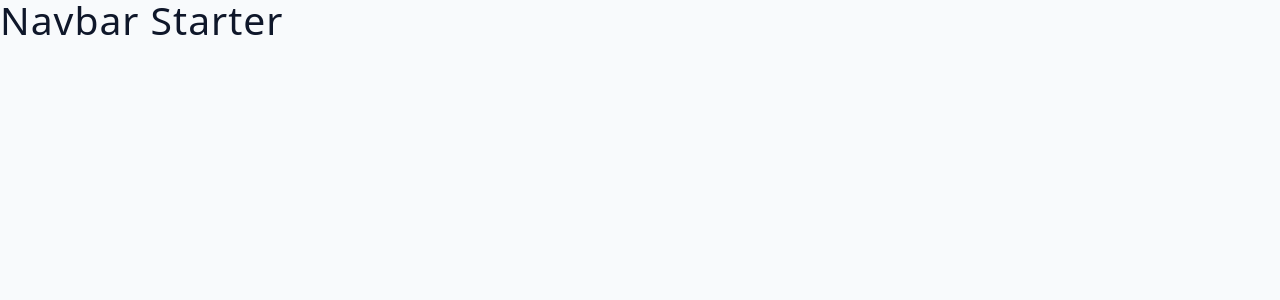
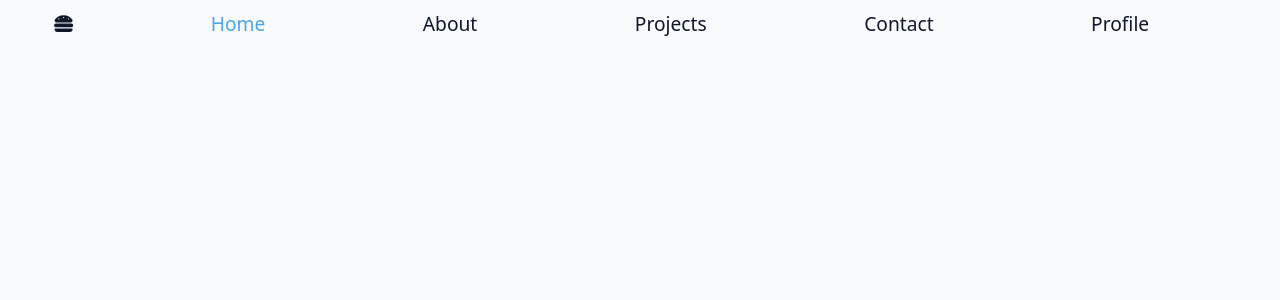
Before and after one commit to UmrenTV/fundamental-react-projects, a React (Vite) app in the folder navbar/: page / in a window 1280 px wide. Shown: the top 300 px of the page. Built offline with nearby package versions, Linux system fonts and the light colour scheme.

Commit message:
created basic nav nagvigation, active class + functionality, burger icon for toggling the menu, etc

```diff
--- a/navbar/src/App.jsx
+++ b/navbar/src/App.jsx
@@ -1,4 +1,41 @@
+import { useState, useEffect } from "react";
+import { links } from "./data";
+import { FaHamburger } from "react-icons/fa";
+
 const App = () => {
-  return <h2>Navbar Starter</h2>;
+    const [pathname, setPathname] = useState(window.location.pathname);
+    const [toggleMenu, setToggleMenu] = useState(true);
+    useEffect(() => {
+        setPathname(window.location.pathname);
+    });
+
+    console.log(links);
+    return (
+        <nav className="nav-main">
+            <div className="nav-toggle">
+                <FaHamburger
+                    className="hamburger"
+                    onClick={() => {
+                        setToggleMenu(!toggleMenu);
+                    }}
+                />
+            </div>
+            {toggleMenu && (
+                <div className="nav-container">
+                    {links.map(({ id, url, text }) => {
+                        return (
+                            <a
+                                href={url}
+                                key={id}
+                                className={`nav-link ${pathname === url ? "active" : ""}`}
+                            >
+                                {text}
+                            </a>
+                        );
+                    })}
+                </div>
+            )}
+        </nav>
+    );
 };
 export default App;
--- a/navbar/src/data.jsx
+++ b/navbar/src/data.jsx
@@ -1,51 +1,51 @@
-import { FaBehance, FaFacebook, FaLinkedin, FaTwitter } from 'react-icons/fa';
+import { FaBehance, FaFacebook, FaLinkedin, FaTwitter } from "react-icons/fa";
 export const links = [
     {
         id: 1,
-    url: '/',
-    text: 'home',
+        url: "/",
+        text: "home",
     },
     {
         id: 2,
-    url: '/about',
-    text: 'about',
+        url: "/about",
+        text: "about",
     },
     {
         id: 3,
-    url: '/projects',
-    text: 'projects',
+        url: "/projects",
+        text: "projects",
     },
     {
         id: 4,
-    url: '/contact',
-    text: 'contact',
+        url: "/contact",
+        text: "contact",
     },
     {
         id: 5,
-    url: '/profile',
-    text: 'profile',
+        url: "/profile",
+        text: "profile",
     },
 ];
 
 export const social = [
     {
         id: 1,
-    url: 'https://www.twitter.com',
+        url: "https://www.facebook.com",
         icon: <FaFacebook />,
     },
     {
         id: 2,
-    url: 'https://www.twitter.com',
+        url: "https://www.twitter.com",
         icon: <FaTwitter />,
     },
     {
         id: 3,
-    url: 'https://www.twitter.com',
+        url: "https://www.linkedin.com",
         icon: <FaLinkedin />,
     },
     {
         id: 4,
-    url: 'https://www.twitter.com',
+        url: "https://www.behance.com",
         icon: <FaBehance />,
     },
 ];
--- a/navbar/src/index.css
+++ b/navbar/src/index.css
@@ -56,18 +56,29 @@ html {
 
     /* box shadow*/
     --shadow-1: 0 1px 3px 0 rgba(0, 0, 0, 0.1), 0 1px 2px 0 rgba(0, 0, 0, 0.06);
-  --shadow-2: 0 4px 6px -1px rgba(0, 0, 0, 0.1),
-    0 2px 4px -1px rgba(0, 0, 0, 0.06);
-  --shadow-3: 0 10px 15px -3px rgba(0, 0, 0, 0.1),
-    0 4px 6px -2px rgba(0, 0, 0, 0.05);
-  --shadow-4: 0 20px 25px -5px rgba(0, 0, 0, 0.1),
+    --shadow-2:
+        0 4px 6px -1px rgba(0, 0, 0, 0.1), 0 2px 4px -1px rgba(0, 0, 0, 0.06);
+    --shadow-3:
+        0 10px 15px -3px rgba(0, 0, 0, 0.1), 0 4px 6px -2px rgba(0, 0, 0, 0.05);
+    --shadow-4:
+        0 20px 25px -5px rgba(0, 0, 0, 0.1),
         0 10px 10px -5px rgba(0, 0, 0, 0.04);
 }
 
 body {
     background: var(--backgroundColor);
-  font-family: system-ui, -apple-system, BlinkMacSystemFont, 'Segoe UI', Roboto,
-    Oxygen, Ubuntu, Cantarell, 'Open Sans', 'Helvetica Neue', sans-serif;
+    font-family:
+        system-ui,
+        -apple-system,
+        BlinkMacSystemFont,
+        "Segoe UI",
+        Roboto,
+        Oxygen,
+        Ubuntu,
+        Cantarell,
+        "Open Sans",
+        "Helvetica Neue",
+        sans-serif;
     font-weight: 400;
     line-height: 1;
     color: var(--textColor);
@@ -253,3 +264,55 @@ ul {
     margin-top: 1rem;
 }
 /* ============= PROJECT CSS =============== */
+
+.nav-container,
+.nav-main {
+    display: flex;
+    gap: 0.5rem;
+    justify-content: flex-start;
+    align-items: center;
+    font-size: 1.2rem;
+    text-transform: capitalize;
+    height: 3rem;
+}
+.nav-main {
+    width: 100%;
+}
+
+.nav-toggle {
+    background: transparent;
+    border: none;
+    width: 10%;
+    display: flex;
+    justify-content: center;
+}
+.nav-container {
+    width: 85%;
+    display: flex;
+    justify-content: space-around;
+}
+
+.nav-link {
+    color: var(--grey-900);
+    text-decoration: none;
+    transition: var(--transition);
+}
+
+.nav-link:hover {
+    color: var(--primary-500);
+}
+
+.nav-link.active {
+    color: var(--primary-500);
+}
+
+.hamburger {
+    font-size: 1.2rem;
+    cursor: pointer;
+    color: var(--grey-900);
+    transition: var(--transition);
+}
+
+.hamburger:hover {
+    color: var(--primary-500);
+}
```
Lines whose indentation alone changed are shown as unchanged.
